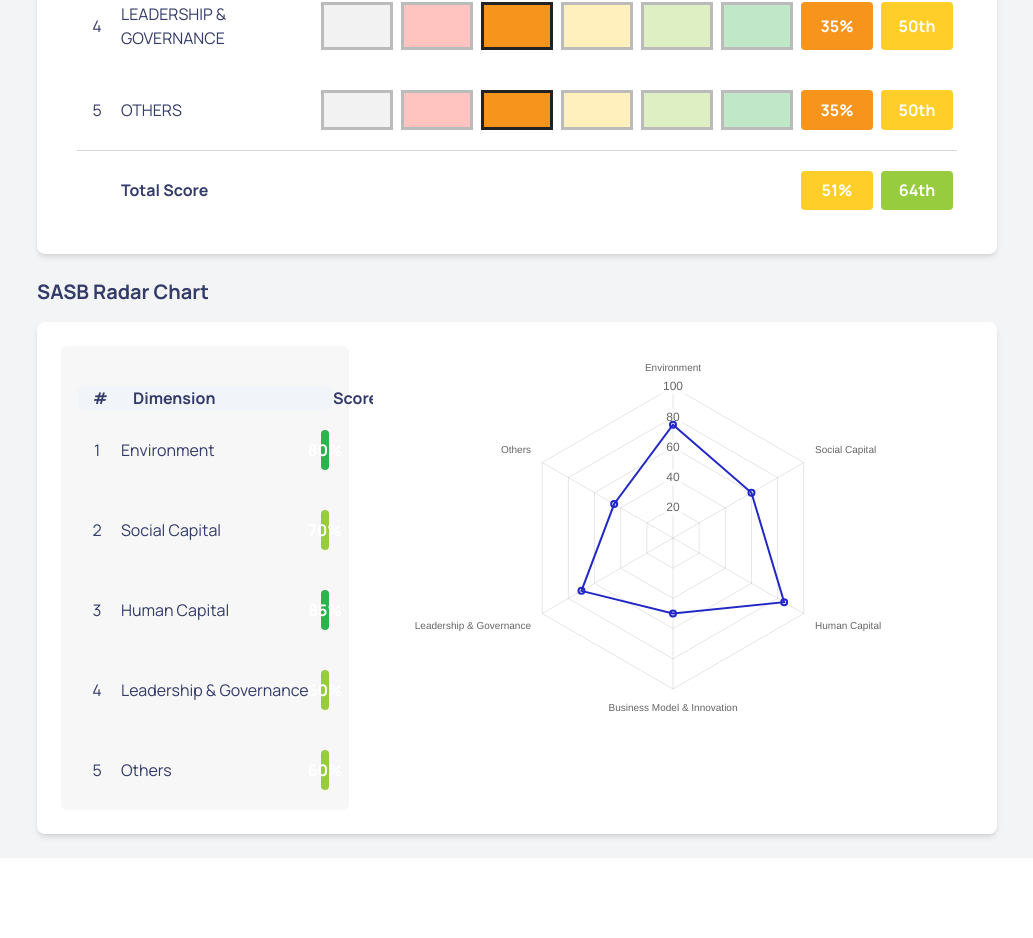
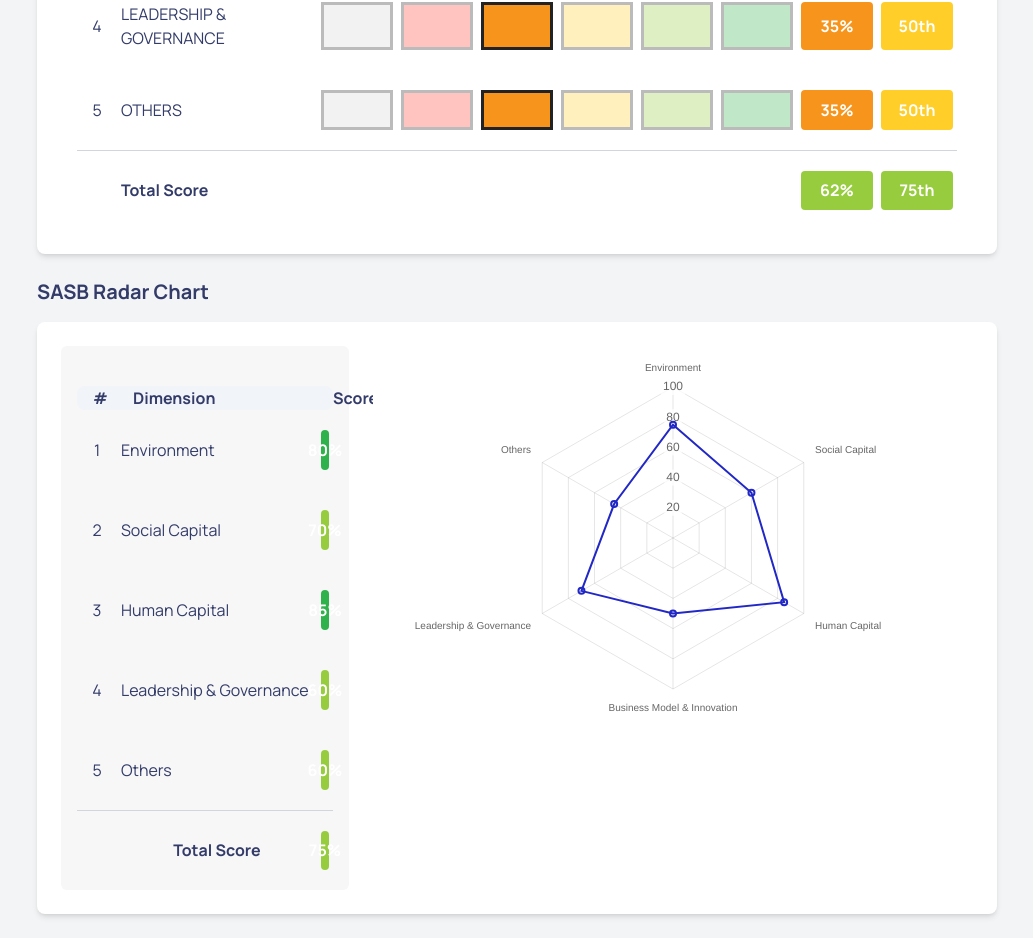
Before and after one commit to SSIndex/MonitorPOC, a Next.js app in the folder monitor/: page /general in a window 1280 px wide. Shown: the part 1918-2856 px from the top of the page, without its empty margins (123-1156 px from the left). Before the commit the page ends 2776 px from the top, so only its background shows below. Built offline with nearby package versions, Linux system fonts and the light colour scheme.

Commit message:
feat(_components/table): REFACTOR footer of table

```diff
--- a/monitor/src/_components/table.tsx
+++ b/monitor/src/_components/table.tsx
@@ -62,7 +62,8 @@ interface TableProps {
   columns?: ColumnDef<DimensionRow>[];
   backgroundColor?: string;
   centerSecondLeft?: boolean;
-  footer?: boolean;
+  footerData?: any;
+  footerWhiteSpaceBetween?: number;
 }
 
 // Main Table Component
@@ -71,7 +72,7 @@ export function Table({
   columns,
   backgroundColor = "bg-white",
   centerSecondLeft = false,
-  footer,
+  footerData,
 }: TableProps) {
   const table = useReactTable({
     data: data,
@@ -80,13 +81,6 @@ export function Table({
     getExpandedRowModel: getExpandedRowModel(),
     getRowCanExpand: () => true,
   });
-
-  const totalScore = Math.round(
-    data.reduce((sum, row) => sum + row.scoreColor, 0) / data.length,
-  );
-  const totalPercentile = Math.round(
-    data.reduce((sum, row) => sum + row.percentileColor, 0) / data.length,
-  );
 
   // Helper function to render header cells
   const renderHeaderCell = (
@@ -165,6 +159,73 @@ export function Table({
     }
   };
 
+  const renderFooterRow = (footerData: {
+    [key: string]: string | number | null;
+  }) => {
+    // Map footerData keys to table cells
+    const footerCells = Object.keys(footerData).map((key, index) => {
+      let value = footerData[key];
+      console.log(`Key: ${key}, Value: ${value}`);
+
+      // Convert null to empty string for rendering
+      if (value === null) {
+        value = "";
+      }
+
+      const textAlignClass =
+        index === 1 ? "text-left justify-left" : "text-center justify-center"; // Left-align "dimension" (index 1)
+      const commonClasses = `${COMMON_CELL_CLASSES} ${textAlignClass}`;
+
+      // Special handling for specific columns
+      if (key === "dimension") {
+        return (
+          <td key={key} className={`${commonClasses} text-black`}>
+            <div className="w-full h-full flex items-center justify-start">
+              {value}
+            </div>
+          </td>
+        );
+      }
+
+      if (key === "scoreColor") {
+        return (
+          <td key={key} className={`${commonClasses} text-white font-bold`}>
+            <div
+              className={`${categorizeScoreToBgClassName(Number(value))} rounded-sm w-full h-full flex items-center justify-center`}
+            >
+              {`${value}%`}
+            </div>
+          </td>
+        );
+      }
+
+      if (key === "percentileColor") {
+        return (
+          <td key={key} className={`${commonClasses} text-white font-bold`}>
+            <div
+              className={`${categorizeScoreToBgClassName(Number(value))} rounded-sm w-full h-full flex items-center justify-center`}
+            >
+              {`${value}th`}
+            </div>
+          </td>
+        );
+      }
+
+      // Default case for other columns (id, noData, poor, low, average, good, excellent)
+      return (
+        <td key={key} className={commonClasses}>
+          <div className="w-full h-full flex items-center justify-center">
+            {value}
+          </div>
+        </td>
+      );
+    });
+
+    return (
+      <tr className="border-t-1 font-bold border-gray-300">{footerCells}</tr>
+    );
+  };
+
   return (
     <div className={`${backgroundColor} pt-10 ps-4 pe-4 rounded-md`}>
       <table
@@ -196,44 +257,14 @@ export function Table({
                     colSpan={row.getVisibleCells().length}
                     style={{ padding: "0" }}
                   >
-                    <NestedOrderTable
-                      orders={row.original.orders}
-                      footer={footer}
-                    />
+                    <NestedOrderTable orders={row.original.orders} />
                   </td>
                 </tr>
               )}
             </React.Fragment>
           ))}
           {/* Footer Row */}
-          {footer && (
-            <tr className="border-t-1 font-bold border-gray-300">
-              <td className={COMMON_CELL_CLASSES}></td>
-              <td className={`${COMMON_CELL_CLASSES} text-left`}>
-                Total Score
-              </td>
-              <td className={COMMON_CELL_CLASSES}></td>
-              <td className={COMMON_CELL_CLASSES}></td>
-              <td className={COMMON_CELL_CLASSES}></td>
-              <td className={COMMON_CELL_CLASSES}></td>
-              <td className={COMMON_CELL_CLASSES}></td>
-              <td className={COMMON_CELL_CLASSES}></td>
-              <td className={`${COMMON_CELL_CLASSES} text-white font-bold`}>
-                <div
-                  className={`${categorizeScoreToBgClassName(totalScore)} rounded-sm w-full h-full flex items-center justify-center`}
-                >
-                  {`${totalScore}%`}
-                </div>
-              </td>
-              <td className={`${COMMON_CELL_CLASSES} text-white font-bold`}>
-                <div
-                  className={`${categorizeScoreToBgClassName(totalPercentile)} rounded-sm w-full h-full flex items-center justify-center`}
-                >
-                  {`${totalPercentile}th`}
-                </div>
-              </td>
-            </tr>
-          )}
+          {footerData && renderFooterRow(footerData)}
         </tbody>
       </table>
     </div>
@@ -241,7 +272,7 @@ export function Table({
 }
 
 // Nested Table Component
-function NestedOrderTable({ orders, footer }: { orders: Order[] }) {
+function NestedOrderTable({ orders }: { orders: Order[] }) {
   const orderColumns: ColumnDef<Order>[] = [
     { header: "Order ID", accessorKey: "orderId" },
     { header: "Item", accessorKey: "item" },
@@ -276,8 +307,7 @@ function NestedOrderTable({ orders, footer }: { orders: Order[] }) {
           ))}
         </thead>
         <tbody>
-          {footer &&
-            table.getRowModel().rows.map((row) => (
+          {table.getRowModel().rows.map((row) => (
             <tr key={row.id}>
               {row.getVisibleCells().map((cell) => (
                 <td
--- a/monitor/src/app/general/page.tsx
+++ b/monitor/src/app/general/page.tsx
@@ -1,7 +1,3 @@
-import Image from "next/image";
-import Link from "next/link";
-import DatePickerYearly from "@/_components/date_picker";
-import GaugeChart from "@/_components/gauge_chart";
 import { Table } from "@/_components/table";
 import ExampleCard from "@/_components/card";
 import ExampleRadarChart from "@/_components/radar_chart";
@@ -21,6 +17,12 @@ const sasbRadarChartTableData = [
   { id: 5, category: "Others", scoreColor: "60" },
 ];
 
+const sasbRadarChartFooterData = {
+  id: null,
+  category: "Total Score",
+  scoreColor: "75",
+};
+
 // Sample data
 const dimensionData: DimensionRow[] = [
   {
@@ -34,10 +36,6 @@ const dimensionData: DimensionRow[] = [
     excellent: false,
     scoreColor: 62,
     percentileColor: 75,
-    orders: [
-      { orderId: "O1", item: "Laptop", price: 1200 },
-      { orderId: "O2", item: "Mouse", price: 25 },
-    ],
   },
   {
     id: 2,
@@ -50,7 +48,6 @@ const dimensionData: DimensionRow[] = [
     excellent: false,
     scoreColor: 45,
     percentileColor: 60,
-    orders: [{ orderId: "O3", item: "Monitor", price: 300 }],
   },
   {
     id: 3,
@@ -63,10 +60,6 @@ const dimensionData: DimensionRow[] = [
     excellent: false,
     scoreColor: 78,
     percentileColor: 85,
-    orders: [
-      { orderId: "O4", item: "Keyboard", price: 50 },
-      { orderId: "O5", item: "Headphones", price: 100 },
-    ],
   },
   {
     id: 4,
@@ -79,10 +72,6 @@ const dimensionData: DimensionRow[] = [
     excellent: false,
     scoreColor: 35,
     percentileColor: 50,
-    orders: [
-      { orderId: "O6", item: "Chair", price: 150 },
-      { orderId: "O7", item: "Table", price: 200 },
-    ],
   },
   {
     id: 5,
@@ -95,10 +84,6 @@ const dimensionData: DimensionRow[] = [
     excellent: false,
     scoreColor: 35,
     percentileColor: 50,
-    orders: [
-      { orderId: "O6", item: "Chair", price: 150 },
-      { orderId: "O7", item: "Table", price: 200 },
-    ],
   },
 ];
 
@@ -221,26 +206,18 @@ const percentileData = [
   },
 ];
 
-{
-  /* <div
-key={index}
-className="flex items-center space-x-4 py-2 border-b last:border-b-0"
->
-<div
-  className={`${item.color} w-5 h-5 rounded-sm flex-shrink-0`}
-></div>
-<div className="flex-1">
-  <p className="font-bold text-gray-800">{item.label}</p>
-  <p className="text-gray-600">
-    {item.position} out of {item.total}
-  </p>
-</div>
-<p className="font-semibold text-gray-600">
-  {item.percentile}
-</p>
-<p className="text-gray-600">{item.rows}</p>
-</div> */
-}
+const dimensionFooterData = {
+  id: null,
+  dimension: "Total Score",
+  noData: null,
+  poor: null,
+  low: null,
+  average: null,
+  good: null,
+  excellent: null,
+  scoreColor: 62,
+  percentileColor: 75,
+};
 
 // Main General Analysis Page
 export default function GeneralAnalysis() {
@@ -293,7 +270,6 @@ export default function GeneralAnalysis() {
               data={percentileData}
               columns={percentileDataColumns}
               centerSecondLeft={false}
-              footer={false}
               backgroundColor="bg-white"
             />
           </div>
@@ -325,7 +301,7 @@ export default function GeneralAnalysis() {
             data={dimensionData}
             columns={dimensionColumns}
             centerSecondLeft={true}
-            footer={true}
+            footerData={dimensionFooterData}
             backgroundColor="bg-white"
           />
         </div>
@@ -342,6 +318,7 @@ export default function GeneralAnalysis() {
               centerSecondLeft={true}
               footer={false}
               backgroundColor="bg-ssindex-nested-table-background"
+              footerData={sasbRadarChartFooterData}
             />
           </div>
           <div className="col-span-2 h-96 flex items-center justify-center">
```
Lines whose indentation alone changed are shown as unchanged.
